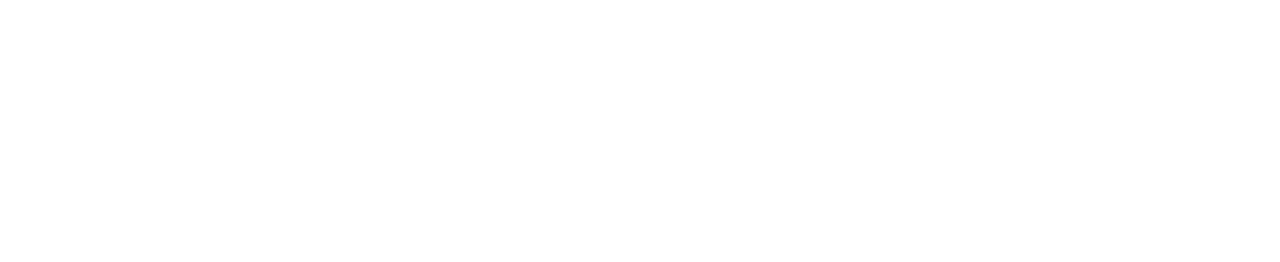
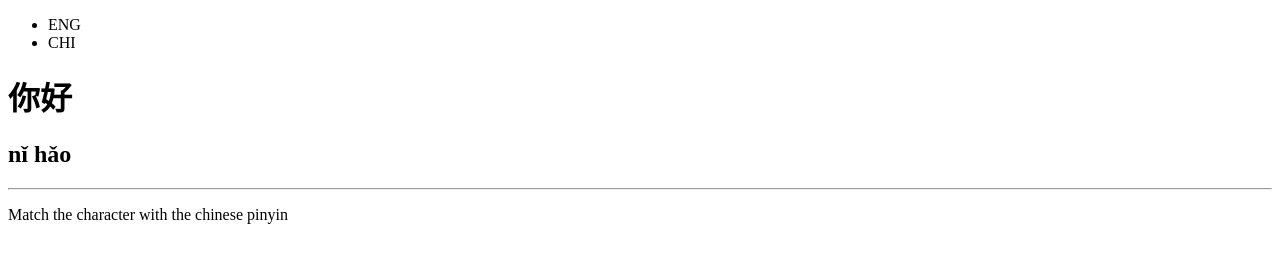
Before and after one commit to amchatman/Chinese-Numbers-Memory-Game, a plain HTML site: page index.html in a window 1280 px wide. Drawn offline with Linux system fonts and the light colour scheme.

Commit message:
Content -Add Content

```diff
--- a/index.html
+++ b/index.html
@@ -7,6 +7,19 @@
     <title>Document</title>
 </head>
 <body>
-
+    <!--Navigation Starts Here-->
+    <nav>
+        <ul>
+            <li>ENG</li>
+            <li>CHI</li>
+        </ul>
+    </nav>
+    <main>
+        <h1>你好</h1>
+        <h2>nǐ hǎo</h2>
+        <hr>
+        <p>Match the character with the chinese pinyin</p>
+        <div id="board-container"></div>
+    </main>
 </body>
 </html>
```
